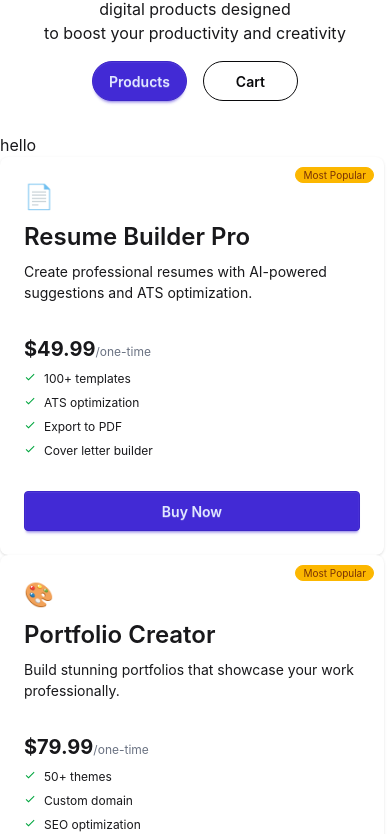
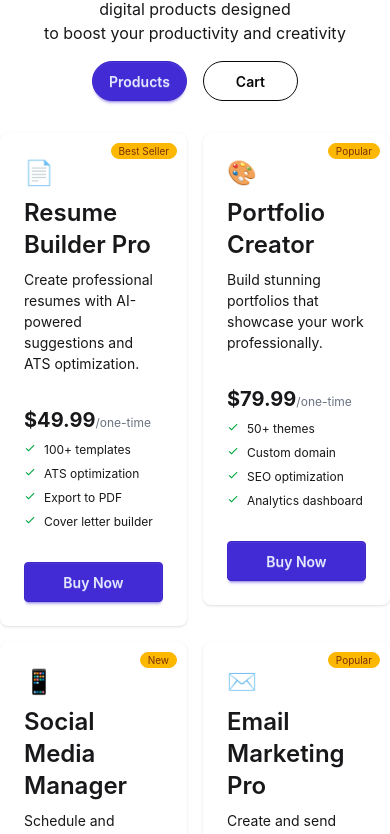
Before and after one commit to Sagor220/Assignment-06, a React (Vite) app: page / in a window 390 px wide. Shown: the part 1377-2211 px from the top of the page. Built offline with nearby package versions, Linux system fonts and the light colour scheme.

Commit message:
products tag name fixed and responsive okay for medium devices

```diff
--- a/src/Components/Card.jsx
+++ b/src/Components/Card.jsx
@@ -30,14 +30,14 @@ import { MdDone } from "react-icons/md";
 // "best-seller"
 
 const Card = ({ card }) => {
-  const { name, description, features, price, icon, period } = card;
+  const { name, description, features, price, icon, period, tag } = card;
   return (
     <div>
-      <div className="card w-96 bg-base-100 shadow-sm">
-        <div className="card-body">
+      <div className="card bg-base-100 shadow-sm ">
+        <div className="card-body ">
           <span className="text-2xl">{icon}</span>
           <span className="badge badge-xs badge-warning absolute top-0 right-0 m-2.5">
-            Most Popular
+            {tag}
           </span>
           <div className="flex justify-between">
             <h2 className="text-2xl font-semibold">{name}</h2>
--- a/src/Components/Cards.jsx
+++ b/src/Components/Cards.jsx
@@ -5,8 +5,7 @@ const Cards = ({ productsPromise }) => {
   const cards = use(productsPromise);
   console.log(cards);
   return (
-    <div>
-      <p>hello</p>
+    <div className="grid grid-cols-2 md:grid-cols-3 gap-4">
       {cards.map((card) => (
         <Card key={card.id} card={card} />
       ))}
```
